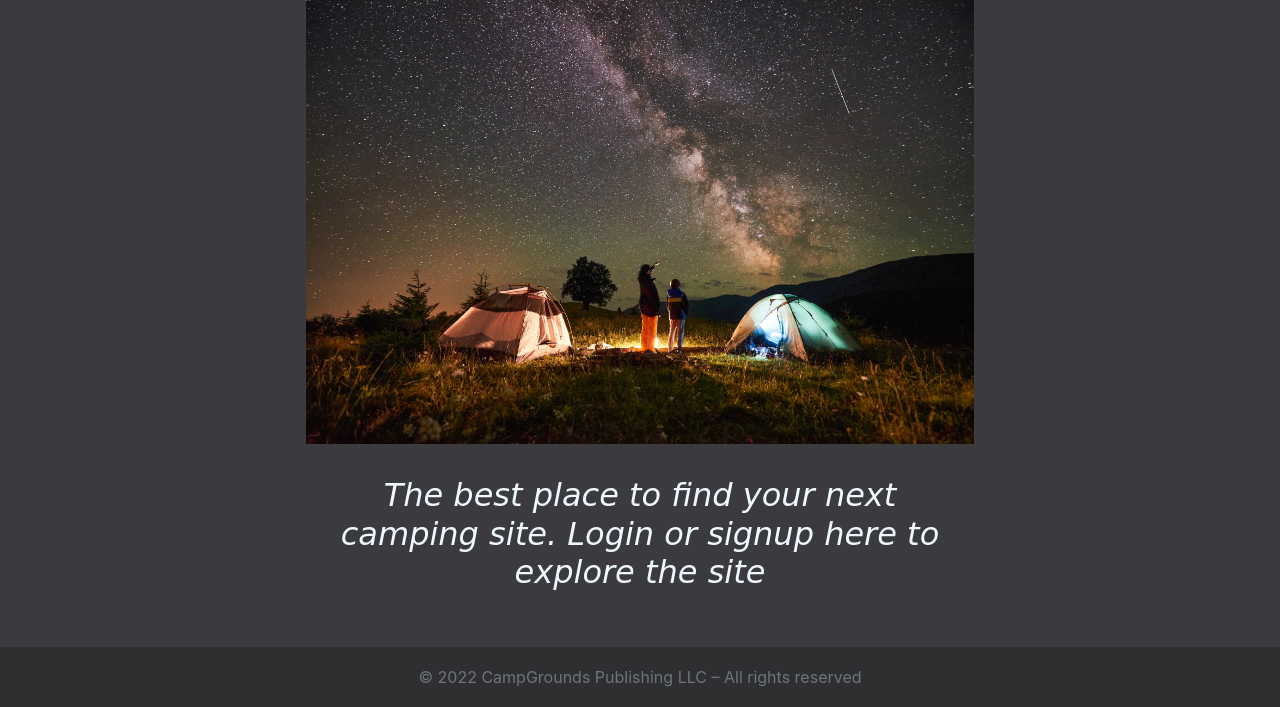
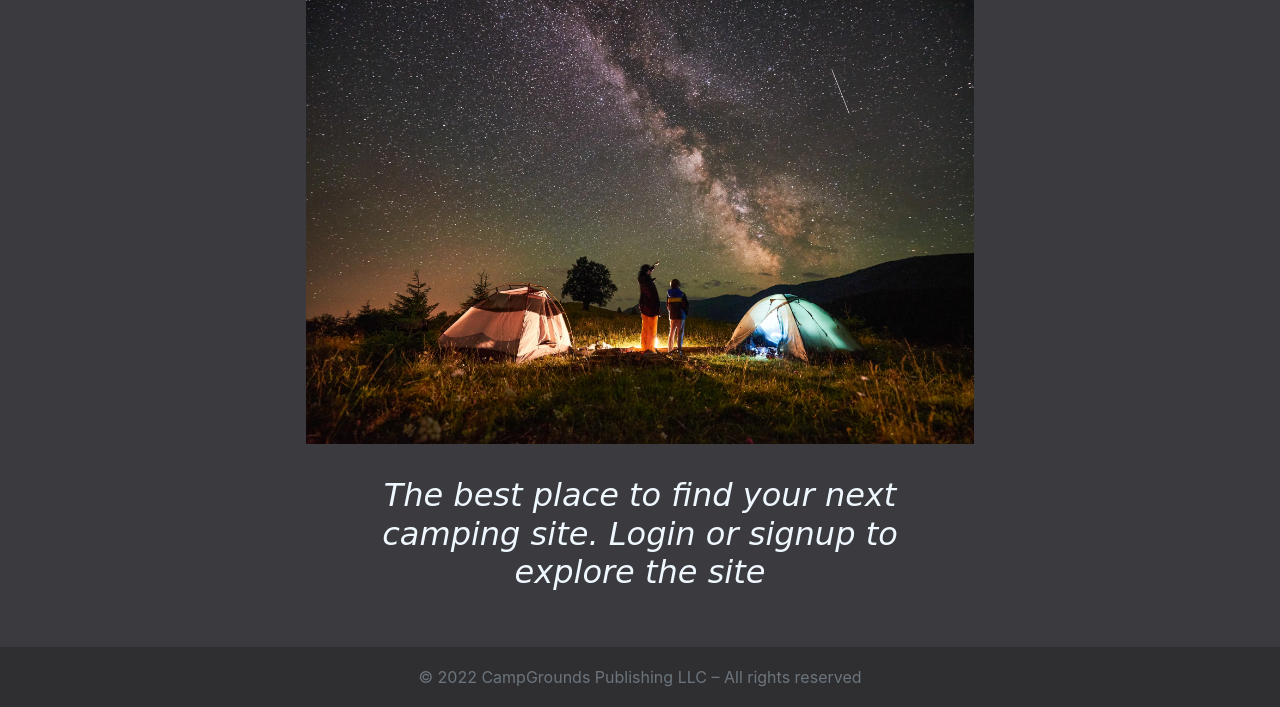
Before and after one commit to jjescandor/djangX, a Django app: page / in a window 1280 px wide. Shown: the part 259-966 px from the top of the page. Run offline with Django 4.2, Linux system fonts and the light colour scheme.

Commit message:
fixed a bug

```diff
--- a/static/css/base.css
+++ b/static/css/base.css
@@ -20,6 +20,7 @@ body {
   margin-bottom: 60px;
   /* Margin bottom by footer height */
   background-color: rgb(59, 59, 63);
+  color: whitesmoke;
 }
 
 .container {
--- a/templates/pages/home.html
+++ b/templates/pages/home.html
@@ -13,7 +13,7 @@
       href="{% url 'blog_list' %}">here</a> to explore the
     site</h2>
   {% else %}
-  <h2 id="tagline" class="lead">The best place to find your next camping site. Login or signup here to explore the
+  <h2 id="tagline" class="lead">The best place to find your next camping site. Login or signup to explore the
     site</h2>
   {% endif %}
 </div>
```
Also changed, not shown: README.md.
